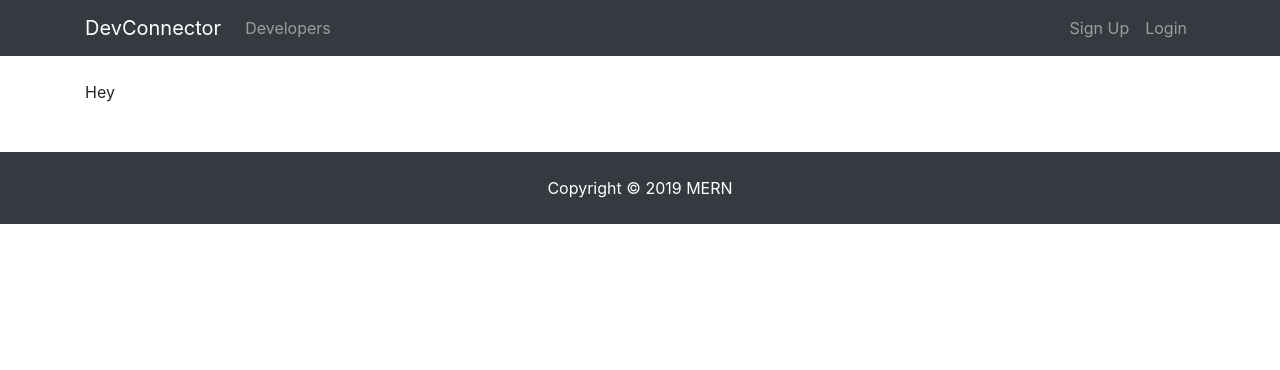
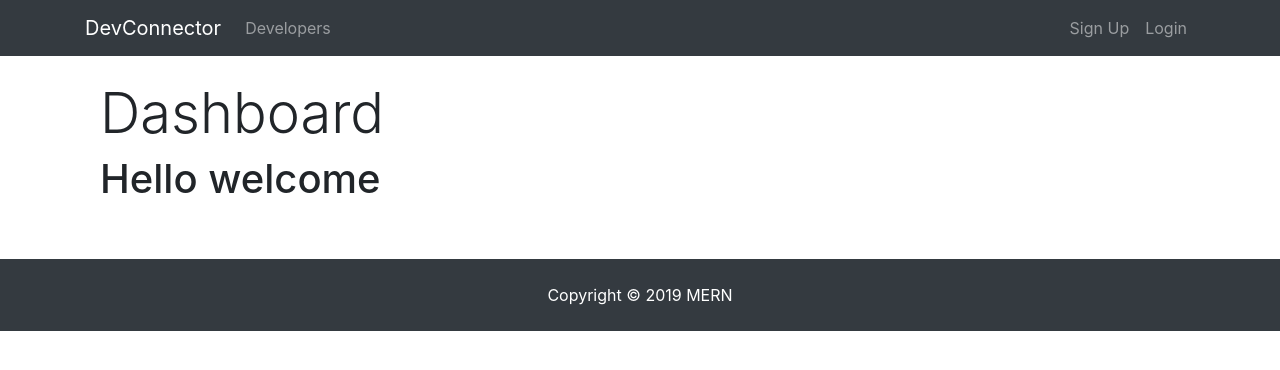
Before and after one commit to AlicanAkyuz/MERN, a React (Create React App) app in the folder client/: page /dashboard in a window 1280 px wide. Shown: the top 370 px of the page. Built offline with nearby package versions, Linux system fonts and the light colour scheme; no server answers.

Commit message:
dashboard conditional rendering

```diff
--- a/client/src/components/dashboard/Dashboard.js
+++ b/client/src/components/dashboard/Dashboard.js
@@ -8,9 +8,37 @@
     this.props.getCurrentProfile();
   }
   render() {
-    return <div>Hey</div>;
+    const { user } = this.props.auth;
+    const { profile, loading } = this.props.profile;
+
+    let dashboardContent;
+
+    if (profile === null || loading) {
+      dashboardContent = <h4>Loading...</h4>;
+    } else {
+      dashboardContent = <h1>Hello welcome</h1>;
+    }
+
+    return (
+      <div className="dashboard">
+        <div className="container">
+          <div className="row">
+            <div className="col-md-12">
+              <h1 className="display-4">Dashboard</h1>
+              {dashboardContent}
+            </div>
+          </div>
+        </div>
+      </div>
+    );
   }
 }
+
+Dashboard.propTypes = {
+  getCurrentProfile: PropTypes.func.isRequired,
+  auth: PropTypes.object.isRequired,
+  profile: PropTypes.object.isRequired
+};
 
 const mapStateTpProps = state => ({
   profile: state.profile,
```
Also changed, not shown: client/src/actions/profileActions.js (+1 -6 lines).
